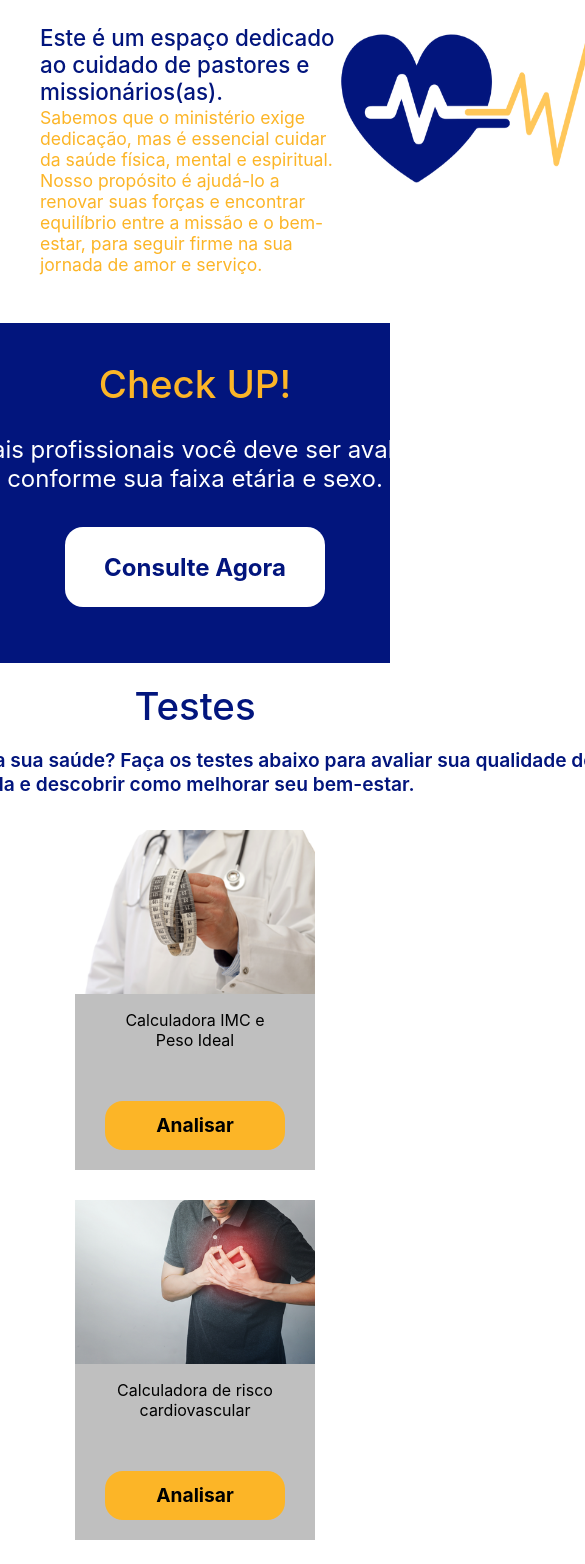
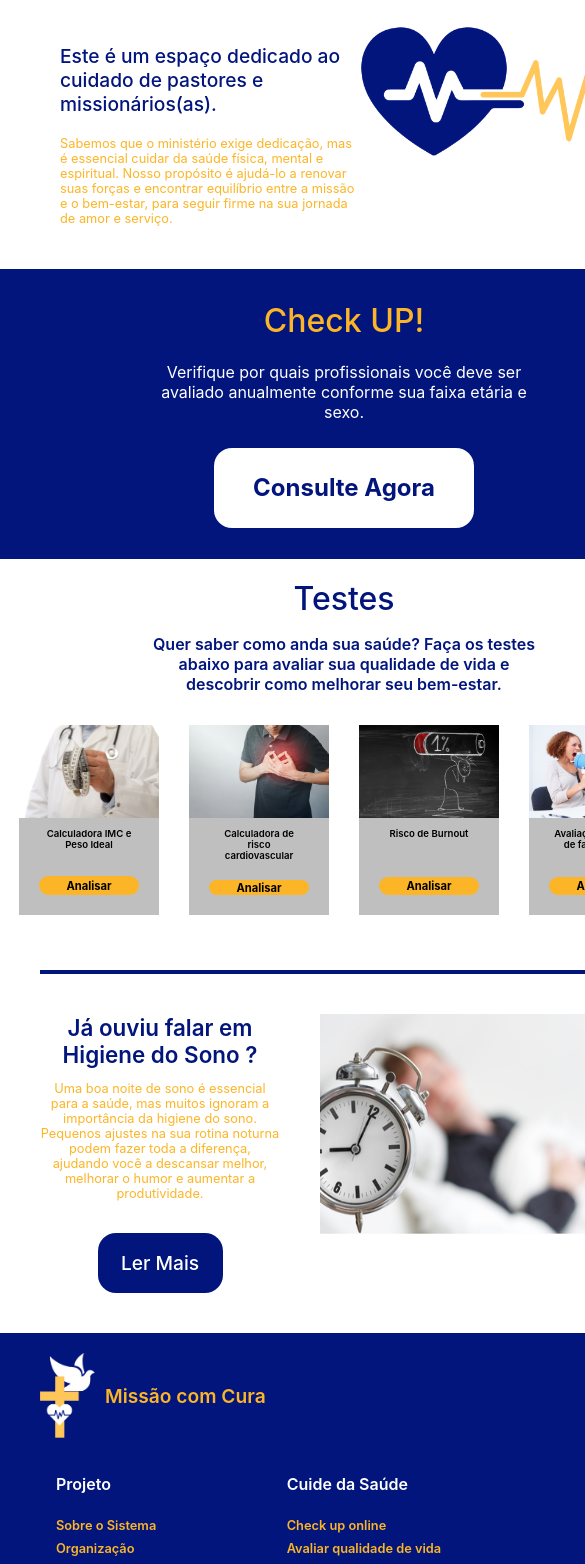
Before and after one commit to matheusfelipe20/Projeto-AS, a React (Create React App) app in the folder projeto-alianca-saude/: page / in a window 390 px wide. Shown: the part 140-1704 px from the top of the page, 585 px wide, since content can reach past the window. Built offline with nearby package versions, Linux system fonts and the light colour scheme.

Commit message:
alterações na responsividade do mobile

```diff
--- a/projeto-alianca-saude/src/App.css
+++ b/projeto-alianca-saude/src/App.css
@@ -1,4 +1,6 @@
-
-.App {
-  background-color: var(--background-primary) 100%;
+/* Configuração para tela mobile */
+@media (max-width: 768px) {
+  .App {
+    width: 100%;
+  }
 }
--- a/projeto-alianca-saude/src/components/Divider/Divider.css
+++ b/projeto-alianca-saude/src/components/Divider/Divider.css
@@ -6,3 +6,13 @@
     align-items: center;
     margin: 40px auto;
 }
+
+/* Configuração para tela mobile */
+@media (max-width: 768px) {
+    .divider {
+        margin: 40px;
+        width: 600px;
+        display: flex;
+        align-items: center;
+    }
+}
--- a/projeto-alianca-saude/src/components/Footer/Footer.css
+++ b/projeto-alianca-saude/src/components/Footer/Footer.css
@@ -26,11 +26,6 @@
     font-weight: 600;
     color: var(--c-text-secundary);
 }
-
-
-
-
-/*  */
 
 .footer-align-right {
     display: flex;
@@ -90,3 +85,40 @@
     font-weight: 500;
     margin: 0;
 }
+
+/* Configuração para tela mobile */
+@media (max-width: 768px) {
+    .footer {
+        width: 688px;
+        margin-top: 40px;
+        padding-bottom: 20px;
+    }
+
+    .footer-logo {
+        width: 55px;
+        height: 85px;
+    }
+
+    .footer-logo-text {
+        padding-left: 10px;
+        font-size: 1.2rem;
+        font-weight: 600;
+    }
+
+    .footer-title p {
+        font-size: 1rem;
+        font-weight: 600;
+    }
+
+    .options-foot-1 {
+        font-size: 0.8rem;
+        font-weight: 600;
+    }
+
+    .copyright-text p {
+        color: var(--c-text-white);
+        font-weight: 500;
+        margin: 0;
+        font-size: 1rem;
+    }
+}
--- a/projeto-alianca-saude/src/pages/home/componentsHome/consultHome.css
+++ b/projeto-alianca-saude/src/pages/home/componentsHome/consultHome.css
@@ -1,5 +1,3 @@
-
-
 .consultHome {
     background-color: var(--c-text-primary);
     width: 100%;
@@ -42,3 +40,22 @@
 .consult-button:hover {
     background-color: var(--c-text-white-hover);
 }
+
+/* Configuração para tela mobile */
+@media (max-width: 768px) {
+
+    .consultHome {
+        width: 688px;
+        height: 290px;
+    }
+
+    .consult-title {
+        font-size: 2rem;
+    }
+
+    .consult-description {
+        font-size: 1rem;
+        width: 400px;
+    }
+
+}
--- a/projeto-alianca-saude/src/pages/home/componentsHome/informationHome.css
+++ b/projeto-alianca-saude/src/pages/home/componentsHome/informationHome.css
@@ -1,5 +1,3 @@
-
-
 .informationHome {
     display: flex;
     justify-content: center;
@@ -53,3 +51,44 @@
     width: 500px;
     height: 360px;
 }
+
+/* Configuração para tela mobile */
+@media (max-width: 768px) {
+
+    .informationHome {
+        display: flex;
+        justify-content: space-evenly;
+        padding-left: 40px;
+    }
+
+    .information-title {
+        font-size: 1.4rem;
+        font-weight: 600;
+        text-align: center;
+        width: 200px;
+        margin: 0;
+    }
+
+    .information-description {
+        font-size: 0.8rem;
+        width: 240px;
+    }
+
+    .information-button {
+        margin-top: 20px;
+        width: 125px;
+        height: 60px;
+        font-size: 1.2rem;
+        font-weight: 500;
+        display: flex;
+        align-items: center;
+        justify-content: space-evenly;
+        border-radius: 18px;
+    }
+
+    .information-img {
+        width: 300px;
+        height: 220px;
+        margin-left: 20px;
+    }
+}
--- a/projeto-alianca-saude/src/pages/home/componentsHome/informationHome.js
+++ b/projeto-alianca-saude/src/pages/home/componentsHome/informationHome.js
@@ -18,7 +18,7 @@ const informationHome = () => {
                 </a>
             </div>
             <div className="information-ilustre">
-                <img className="information-img" src={imgInformationHome}></img>
+                <img className="information-img" src={imgInformationHome} alt="Imagem para exemplificar a Higiene do Sono"></img>
             </div>
 
         </div>
--- a/projeto-alianca-saude/src/pages/home/componentsHome/introHome.css
+++ b/projeto-alianca-saude/src/pages/home/componentsHome/introHome.css
@@ -29,7 +29,6 @@
 /* Configuração para tela mobile */
 @media (max-width: 768px) {
     .introHome {
-        padding: 20px 0px 0px 40px;
         display: flex;
         justify-content: space-around;
     }
@@ -38,8 +37,9 @@
         color: var(--c-text-primary);
         font-weight: 500;
         text-align: left;
-        font-size: 1.4rem;
+        font-size: 1.2rem;
         min-width: 300px;
+        margin-bottom: 20px;
     }
 
     .text-intro {
@@ -49,12 +49,12 @@
 
     .description-intro {
         margin-top: 2px;
-        font-size: 1.1rem;
+        font-size: 0.8rem;
         min-width: 300px;
     }
 
     .img-text {
-        width: 290px;
-        height: 150px;
+        width: 280px;
+        height: 130px;
     }
 }
--- a/projeto-alianca-saude/src/pages/home/componentsHome/testHome.css
+++ b/projeto-alianca-saude/src/pages/home/componentsHome/testHome.css
@@ -69,3 +69,52 @@
 .test-banner-button:hover {
     background-color: var(--c-text-secundary-hover);
 }
+
+/* Configuração para tela mobile */
+@media (max-width: 768px) {
+
+    .testHome {
+        width: 688px;
+    }
+
+    .test-title {
+        font-size: 2rem;
+    }
+
+    .test-description {
+        font-size: 1rem;
+        width: 400px;
+    }
+
+
+    .test-banner-img {
+        width: 140px;
+        height: 110px;
+        margin-top: -20px;
+    }
+
+    .test-banner {
+        max-width: 100px;
+        max-height: 150px;
+    }
+
+    .test-banner-title {
+        font-size: 0.6rem;
+        font-weight: 600;
+        width: 90px;
+        height: 80px;
+        text-align: center;
+    }
+
+    .test-banner-button {
+        width: 100px;
+        height: 50px;
+        font-size: 0.7rem;
+        font-weight: 700;
+        display: flex;
+        align-items: center;
+        justify-content: center;
+        border-radius: 18px;
+        margin-top: 10px;
+    }
+}
--- a/projeto-alianca-saude/src/pages/home/componentsHome/testHome.js
+++ b/projeto-alianca-saude/src/pages/home/componentsHome/testHome.js
@@ -17,28 +17,28 @@ const testHome = () => {
 
             <div className="list-test">
                 <div className="test-banner">
-                    <img className="test-banner-img" src={imgTestImc}></img>
+                    <img className="test-banner-img" src={imgTestImc} alt="Imagem ilustrando calculando o peso"></img>
                     <p className="test-banner-title">
                        Calculadora IMC e Peso Ideal
                     </p>
                     <a href='/' className="test-banner-button">Analisar</a>
                 </div>
                 <div className="test-banner">
-                    <img className="test-banner-img" src={imgTestCardiovascular}></img>
+                    <img className="test-banner-img" src={imgTestCardiovascular} alt="Imagem ilustrando risco cardiovascular"></img>
                     <p className="test-banner-title">
                         Calculadora de risco cardiovascular
                     </p>
                     <a href='/' className="test-banner-button">Analisar</a>
                 </div>
                 <div className="test-banner">
-                    <img className="test-banner-img" src={imgTestBurnout}></img>
+                    <img className="test-banner-img" src={imgTestBurnout} alt="Imagem ilustrando risco de burnout"></img>
                     <p className="test-banner-title">
                         Risco de Burnout
                     </p>
                     <a href='/' className="test-banner-button">Analisar</a>
                 </div>
                 <div className="test-banner">
-                    <img className="test-banner-img" src={imgTestVocal}></img>
+                    <img className="test-banner-img" src={imgTestVocal} alt="Imagem ilustrando risco de fadiga vocal"></img>
                     <p className="test-banner-title">
                         Avaliação de índice de fadiga vocal
                     </p>
--- a/projeto-alianca-saude/src/variables/Colors.css
+++ b/projeto-alianca-saude/src/variables/Colors.css
@@ -1,6 +1,6 @@
 
 :root {
-    --background-primary: #F5F5F5;
+    --background-primary: #ffffff;
 
     --background-banner: #BFBFBF;
 
```
Also changed, not shown: 1 other file (tests, documents, lock files or other folders).
